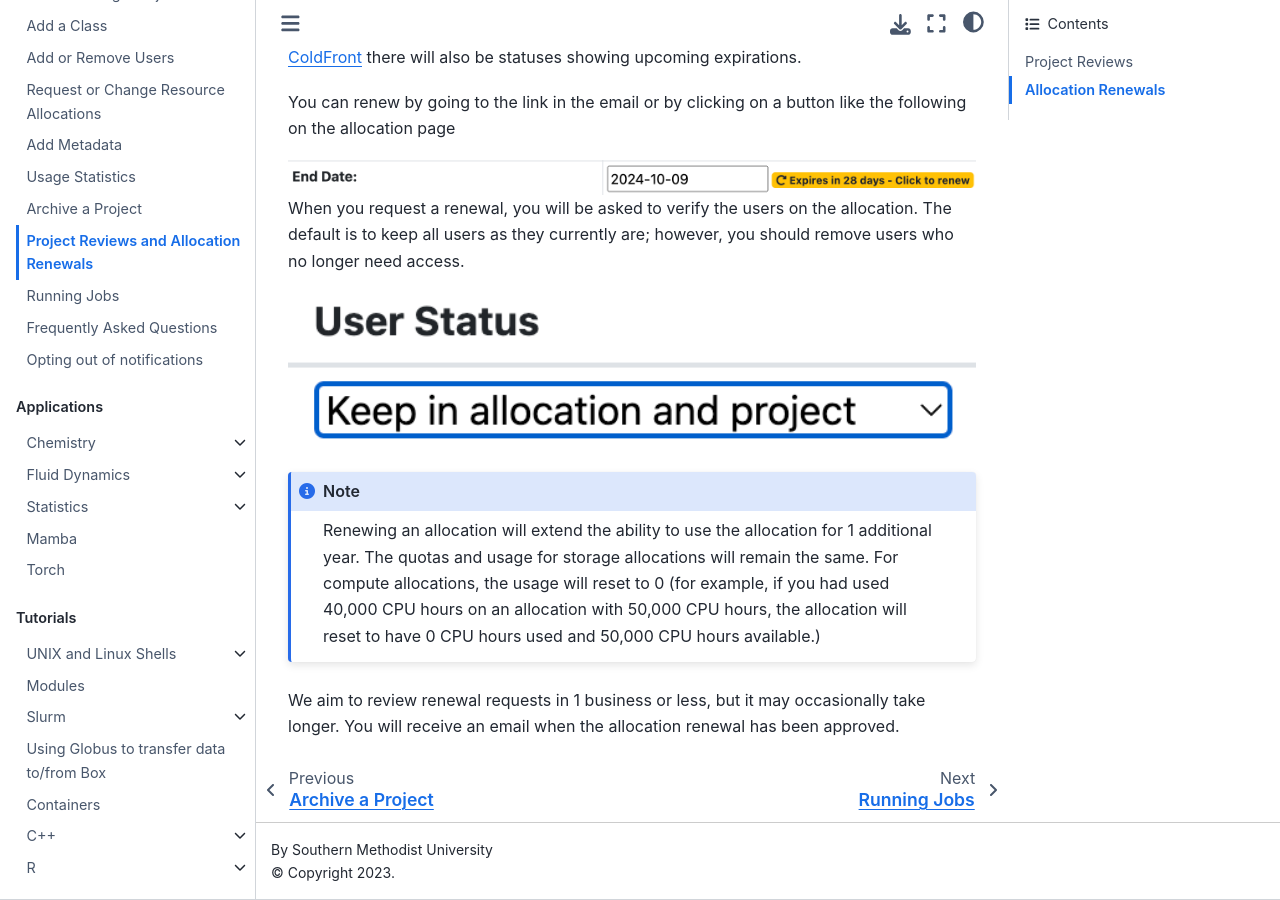
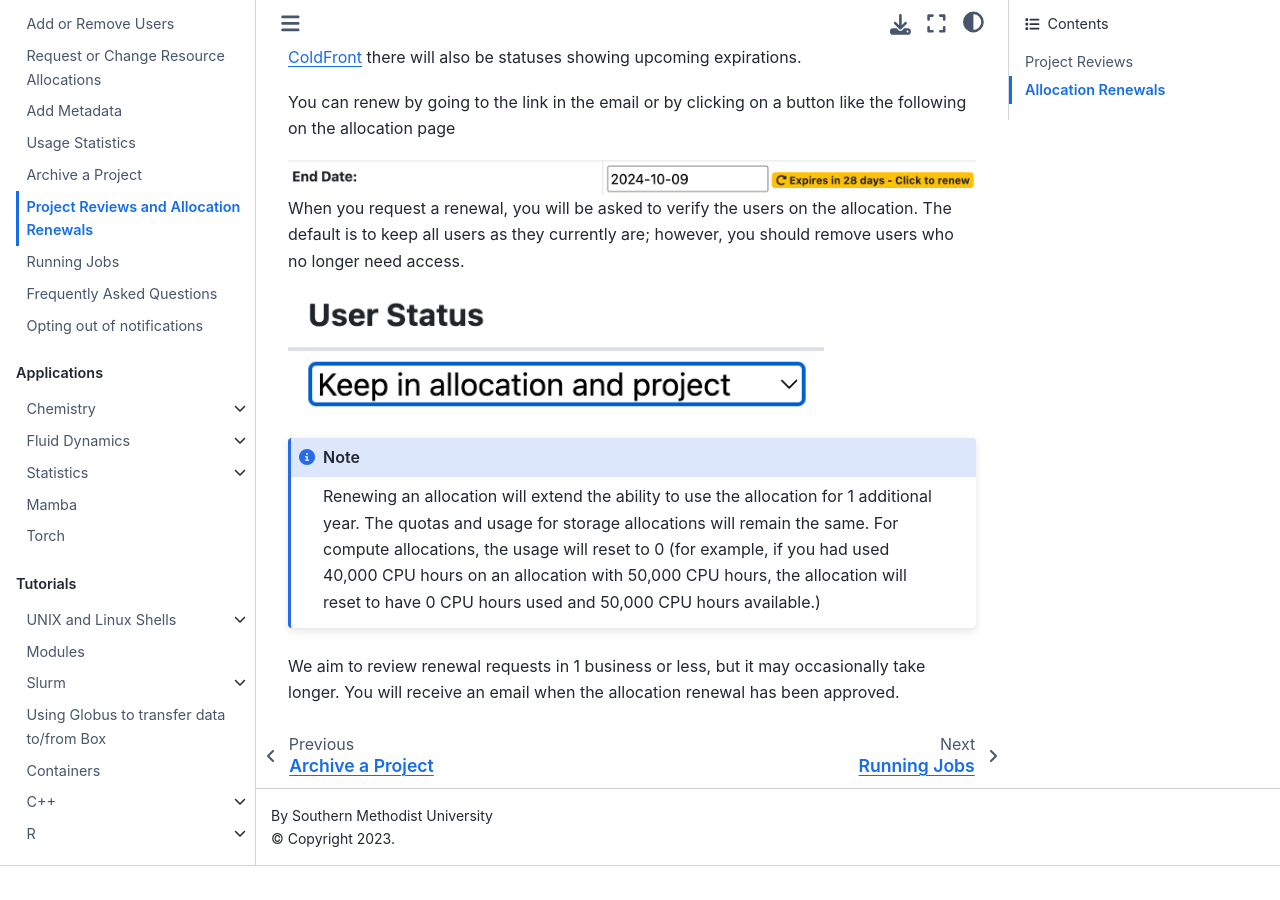
Before and after one commit to SouthernMethodistUniversity/hpc_docs, a Jupyter Book: the page built from docs/coldfront/renewals.md, in a window 1280 px wide and 900 px high, scrolled down 1243 px. Built offline with Jupyter Book 1.0.4 settings and Sphinx 7.4.7 and the Sphinx Book theme 1.1.4, drawn with Linux system fonts in a browser that asks for light colours; after the commit the page ends 2109 px from its top, so only the background shows below that.

Commit message:
Update renewals.md
fix image size

````diff
--- a/docs/coldfront/renewals.md
+++ b/docs/coldfront/renewals.md
@@ -47,7 +47,7 @@ who no longer need access.
 
 ```{image} ../images/CF/renewals/allocation_renewal_user_choices.png
 :alt: allocation choices to keep or remove users
-:width: 800px
+:height: 120px
 ```
 
 ```{note}
````
